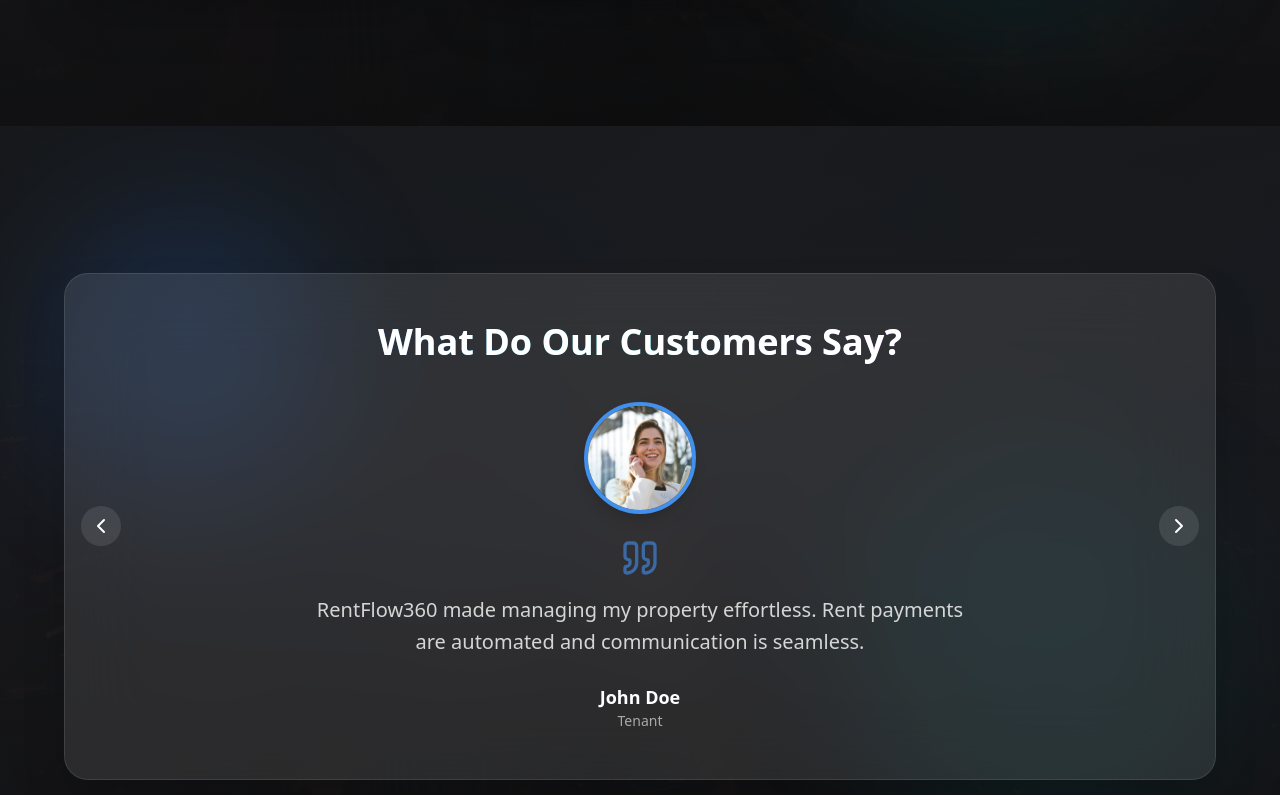
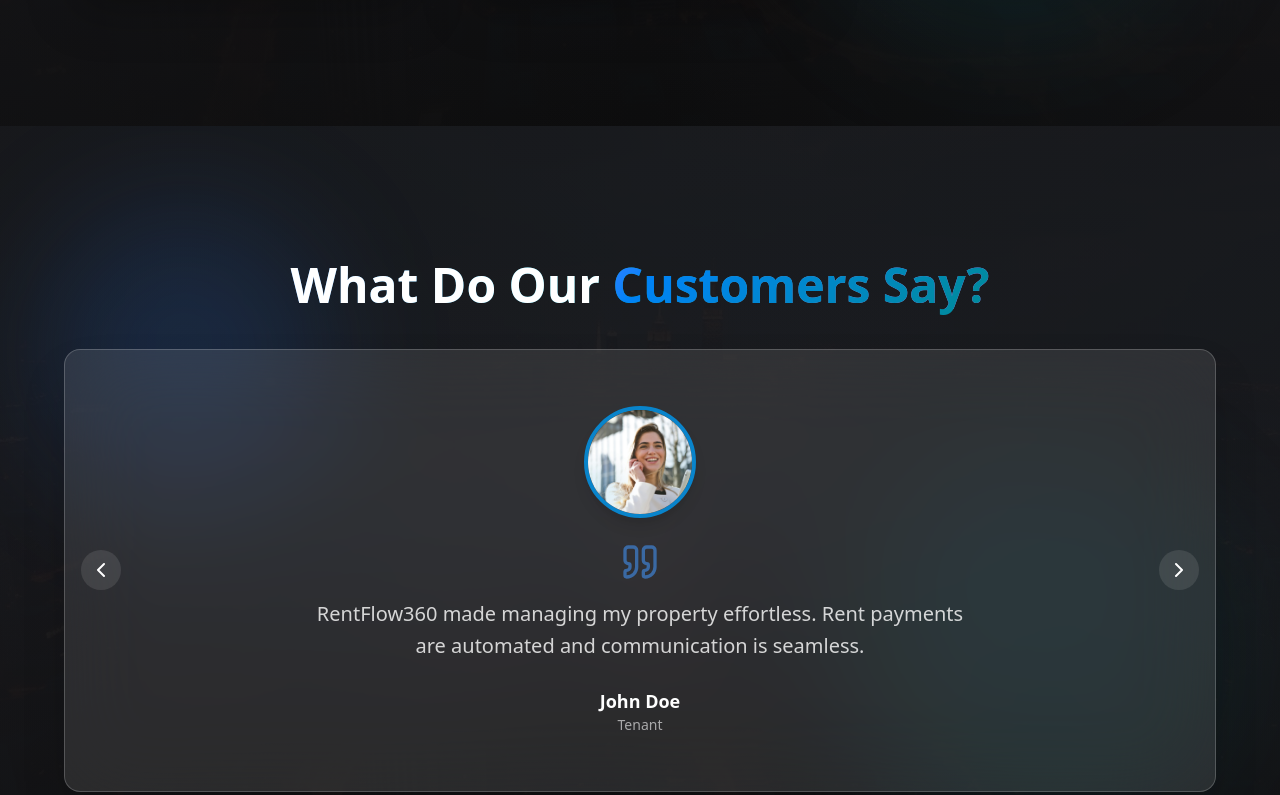
Before and after one commit to alexkemboi/kipsrealityweb, a Next.js app: page / in a window 1280 px wide. Shown: the part 2725-3520 px from the top of the page. Built offline with nearby package versions, Linux system fonts and the light colour scheme.

Commit message:
feat:Adjusted testimonial card padding

```diff
--- a/src/components/LandingPage/Testimonial.tsx
+++ b/src/components/LandingPage/Testimonial.tsx
@@ -37,9 +37,10 @@
   const { name, role, image, text } = testimonials[index];
 
   return (
+
    <section
       id="about"
-      className="relative min-h-screen flex items-center justify-center overflow-hidden"
+      className="relative min-h-screen flex flex-col items-center justify-center overflow-hidden px-8 py-12"
     >
       {/* Background Image & Overlays */}
       <div className="absolute inset-0 z-0">
@@ -63,15 +64,18 @@
         <div className="absolute bottom-20 right-10 w-96 h-96 bg-cyan-500/10 rounded-full blur-3xl animate-float-medium delay-2000" />
       </div>
 
-      {/* Main Container */}
-      <div className="relative z-10 w-[90%] -w-4xl bg-white/10 border border-white/10 backdrop-blur-2xl rounded-3xl shadow-2xl p-8 md:p-12 flex flex-col items-center text-center transition-all duration-300 hover:shadow-blue-500/20">
         {/* Heading */}
-        <h2 className="font-poppins font-bold text-3xl md:text-4xl mb-10 bg-gradient-to-r from-blue-400 via-cyan-400 to-purple-400 bg-clip-text text-white animate-gradient">
-          What Do Our Customers Say?
+        <h2 className="relative z-10 font-poppins font-bold text-4xl md:text-5xl mb-10 bg-gradient-to-r from-blue-400 via-cyan-400 to-purple-400 bg-clip-text text-white animate-gradient">
+          What Do Our <span className="text-gradient-primary animate-gradient"> Customers Say?</span>
         </h2>
 
+      {/* Main Container */}
+
+<div className="relative z-10 container mx-auto px-6 md:px-8 max-w-6xl bg-white/10 border border-white/20 backdrop-blur-2xl rounded-2xl shadow-2xl p-10 md:p-14 flex flex-col items-center text-center transition-all duration-300 hover:shadow-blue-500/30">
+
+
         {/* Avatar */}
-        <div className="relative w-28 h-28 rounded-full overflow-hidden border-4 border-blue-400 shadow-lg mb-6">
+        <div className="relative w-28 h-28 rounded-full overflow-hidden border-4 border-[#0984cb]  shadow-lg mb-6">
           <Image src={image} alt={name} fill className="object-cover" />
         </div>
 
```
